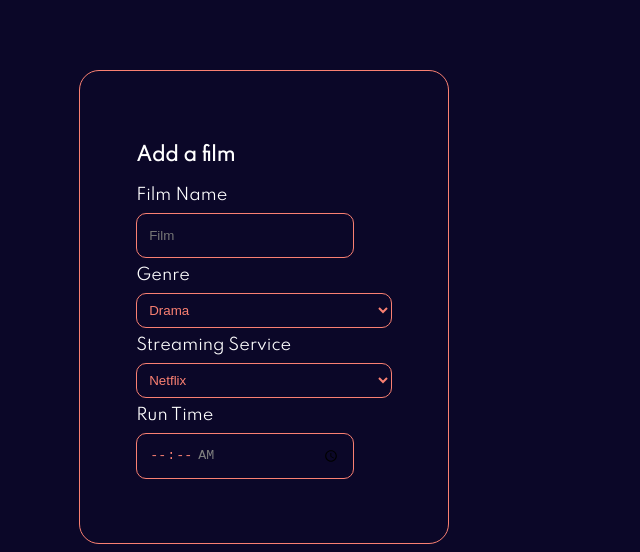
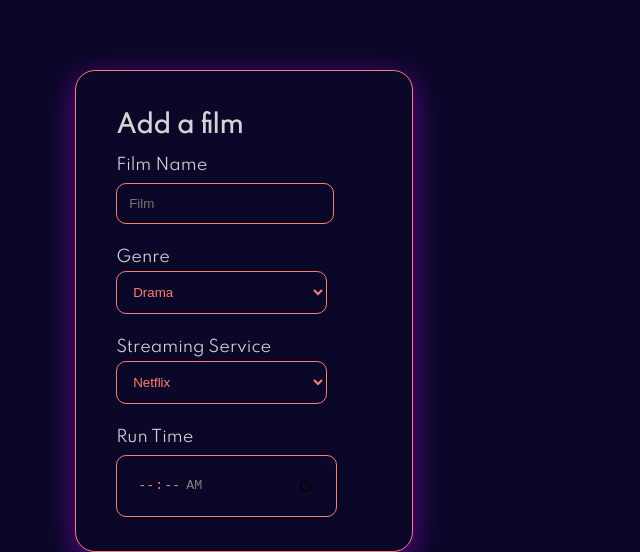
Before and after one commit to Freya-Dixon/film-lyst, a React (Create React App) app: page / in a window 1280 px wide. Shown: the part 2120-2672 px from the top of the page, without its empty margins (553-1193 px from the left). Built offline with nearby package versions, Linux system fonts and the light colour scheme.

Commit message:
finalised styling for modal

```diff
--- a/src/Components/FilmList/FilmList.jsx
+++ b/src/Components/FilmList/FilmList.jsx
@@ -3,7 +3,6 @@ import FilmCard from './FilmCard'
 import {
     NavLink
    } from "react-router-dom";
-import InputModal from '../InputModal'
 import styles from './FilmList.module.scss'
 import filmData from '../../assets/filmData'
 import { FontAwesomeIcon } from '@fortawesome/react-fontawesome'
--- a/src/Components/InputModal/InputModal.jsx
+++ b/src/Components/InputModal/InputModal.jsx
@@ -4,7 +4,7 @@ const InputModal = (props) => {
     return (
         <section >
             <form action="" className={styles.modalWrapper}>
-             <h3>Add a film</h3>
+             <h3 className={styles.heading}>Add a film</h3>
                 <label htmlFor=""> Film Name </label>
                 <input type="text" className={styles.textInput} placeholder="Film" onChange={props.handlechange} />
                 <label htmlFor=""> Genre </label>
@@ -35,7 +35,7 @@ const InputModal = (props) => {
 
 
                 <label htmlFor=""> Run Time </label>
-                <input type="time" min="00:00" max="05:00" className={styles.textInput}/>
+                <input type="time" min="00:00" max="05:00" className={styles.time}/>
 
             </form>
         </section>
--- a/src/Components/InputModal/InputModal.module.scss
+++ b/src/Components/InputModal/InputModal.module.scss
@@ -1,22 +1,29 @@
 .modalWrapper {
-    margin: 0;
+    margin: 0 auto;
     width: 20vw;
-    height: 45vh;
-    margin-left: 5vh;
-    padding: 7vh;
+    height: 50vh;
+    padding: 5vh;
     border: 1px solid salmon;
+    box-shadow: rgba(171, 9, 235, 0.555) 0px 7px 29px 0px;
     border-radius: 20px;
     display: flex;
     flex-direction: column;
-    justify-content: baseline;
+    color: lightgray;
+    justify-content: space-between;
+
+}
+.heading {
+    margin: 0;
+    margin-bottom: 2vh;
+    font-size: 1.5em;
 }
 .dropdown {
-    margin-top: 1vh;
-    margin-bottom: 1vh;
-    width: 20vw;
-    height: 5vh;
+    margin-top: 0.5vh;
+    margin-bottom: 3vh;
+    width: 16.5vw;
+    height: 6vh;
     color: salmon;
-    padding: 1vh;
+    padding: 1.5vh;
     border: 1px solid salmon;
     border-radius: 10px;
 }
@@ -26,6 +33,16 @@
     padding: 1.5vh;
     border-radius: 10px;
     color: salmon;
+    margin-bottom: 3vh;
+    margin-top: 1vh;
+    border: 1px solid salmon;
+}
+.time {
+    width: 14vw;
+    height: 5vh;
+    padding: 2.5vh;
+    border-radius: 10px;
+    color: salmon;
     margin-bottom: 1vh;
     margin-top: 1vh;
     border: 1px solid salmon;
--- a/src/Components/TVList/TVList.jsx
+++ b/src/Components/TVList/TVList.jsx
@@ -2,21 +2,28 @@
 import FilmCard from '../../Components/FilmList/FilmCard'
 import styles from './TVList.module.scss'
 import filmData from '../../assets/filmData'
+import InputModal from '../../Components/InputModal'
 import NavBar from '../NavBar'
 import { FontAwesomeIcon } from '@fortawesome/react-fontawesome'
 import { faPlusSquare } from '@fortawesome/free-solid-svg-icons'
 
-const TVList = () => {
+const TVList = (props) => {
 
     return (
         <>
         <NavBar />
         <div className={styles.filmListWrapper}>
+        <div>
         <h2 className={styles.subheading}>My TV Lyst <FontAwesomeIcon className={styles.icon} icon={faPlusSquare}></FontAwesomeIcon></h2>
-            <ul className={styles.filmListUl}>
+        <ul className={styles.filmListUl}>
             <FilmCard filmData={filmData[0]}/>
             </ul>
         </div>
+        <div>
+            <InputModal inputValue={props.inputValue} genreValue={props.genreValue} streamingValue={props.streamingValue} handlechange={props.handlechange} handleGenreChange={props.handleGenreChange}/>
+            </div>
+        </div>
+
         </>
     )
 }
--- a/src/Components/TVList/TVList.module.scss
+++ b/src/Components/TVList/TVList.module.scss
@@ -6,10 +6,11 @@
     height: 100%;
     border-radius: 20px;
     display: flex;
-    flex-direction: column;
+    justify-content: space-between;
     background-color: transparent;
     margin-left: 3vw;
     margin-top: 8vh;
+    color: white;
 }
 .subheading {
     width: 25vw;
```
